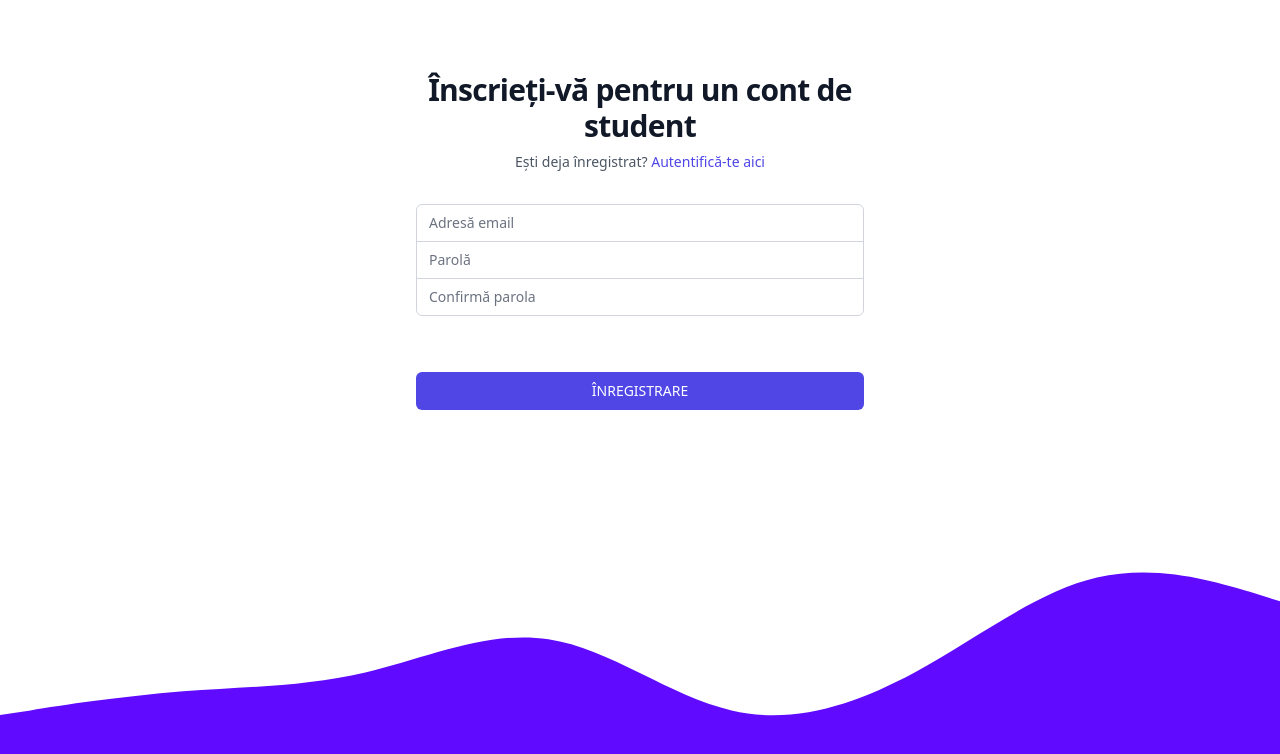
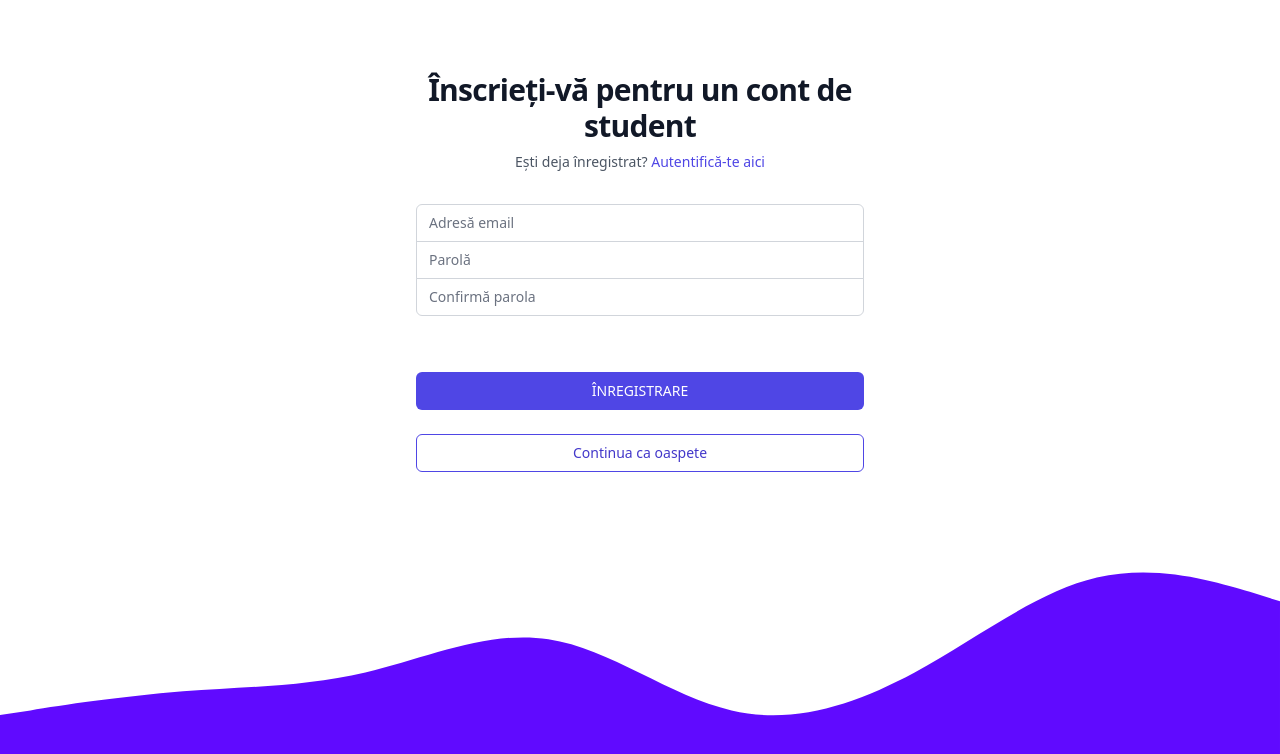
Before and after one commit to andriialex/Andrii-Batrinac-Ambrinos, a React (Vite) app in the folder frontend/: page /register in a window 1280 px wide. Shown: the top 754 px of the page. Built offline with nearby package versions, Linux system fonts and the light colour scheme; no server answers.

Commit message:
Guest login

```diff
--- a/frontend/src/pages/Login.jsx
+++ b/frontend/src/pages/Login.jsx
@@ -25,6 +25,35 @@ export default function Login() {
         "Content-Type": "application/json"
       },
       body: JSON.stringify(body),
+    })
+      .then((response) => response.json())
+      .then((data) => {
+        toast.success(data.message, {
+          position: "bottom-center",
+          autoClose: 5000,
+        });
+        dispatch(LOGGED_IN(true));
+        dispatch(USER_DATA(data.user));
+        navigate("/");
+      })
+      .catch((error) => {
+        toast.error(error, {
+          position: "bottom-center",
+          autoClose: 5000,
+        });
+        dispatch(LOGGED_IN(false));
+        dispatch(USER_DATA(null));
+      });
+  };
+
+  const handleGuest = (event) => {
+    event.preventDefault();
+    fetch("/api/register-guest", {
+      credentials: 'include',
+      method: "POST",
+      headers: {
+        "Content-Type": "application/json"
+      }
     })
       .then((response) => response.json())
       .then((data) => {
@@ -98,6 +127,13 @@ export default function Login() {
                 AUTENTIFICARE
               </button>
             </div>
+            <button
+              type="submit"
+              className="group relative flex w-full justify-center rounded-md border border-indigo-600 bg-white py-2 px-4 text-sm font-medium text-indigo-700 hover:bg-indigo-600 hover:text-white focus:outline-none focus:ring-2 focus:ring-indigo-500 focus:ring-offset-2"
+              onClick={handleGuest}
+            >
+              Continua ca oaspete
+            </button>
           </form>
         </div>
       </div>
--- a/frontend/src/pages/Register.jsx
+++ b/frontend/src/pages/Register.jsx
@@ -67,6 +67,35 @@ export default function Register() {
           dispatch(USER_DATA(null));
         });
     } else console.log("didnt pass validation");
+  };
+
+  const handleGuest = (event) => {
+    event.preventDefault();
+    fetch("/api/register-guest", {
+      credentials: 'include',
+      method: "POST",
+      headers: {
+        "Content-Type": "application/json"
+      }
+    })
+      .then((response) => response.json())
+      .then((data) => {
+        toast.success(data.message, {
+          position: "bottom-center",
+          autoClose: 5000,
+        });
+        dispatch(LOGGED_IN(true));
+        dispatch(USER_DATA(data.user));
+        navigate("/");
+      })
+      .catch((error) => {
+        toast.error(error, {
+          position: "bottom-center",
+          autoClose: 5000,
+        });
+        dispatch(LOGGED_IN(false));
+        dispatch(USER_DATA(null));
+      });
   };
 
   return (
@@ -139,6 +168,13 @@ export default function Register() {
                 ÎNREGISTRARE
               </button>
             </div>
+            <button
+              type="submit"
+              className="group relative flex w-full justify-center rounded-md border border-indigo-600 bg-white py-2 px-4 text-sm font-medium text-indigo-700 hover:bg-indigo-600 hover:text-white focus:outline-none focus:ring-2 focus:ring-indigo-500 focus:ring-offset-2"
+              onClick={handleGuest}
+            >
+              Continua ca oaspete
+            </button>
           </form>
         </div>
       </div>
```
Also changed, not shown: 1 other file (tests, documents, lock files or other folders).
